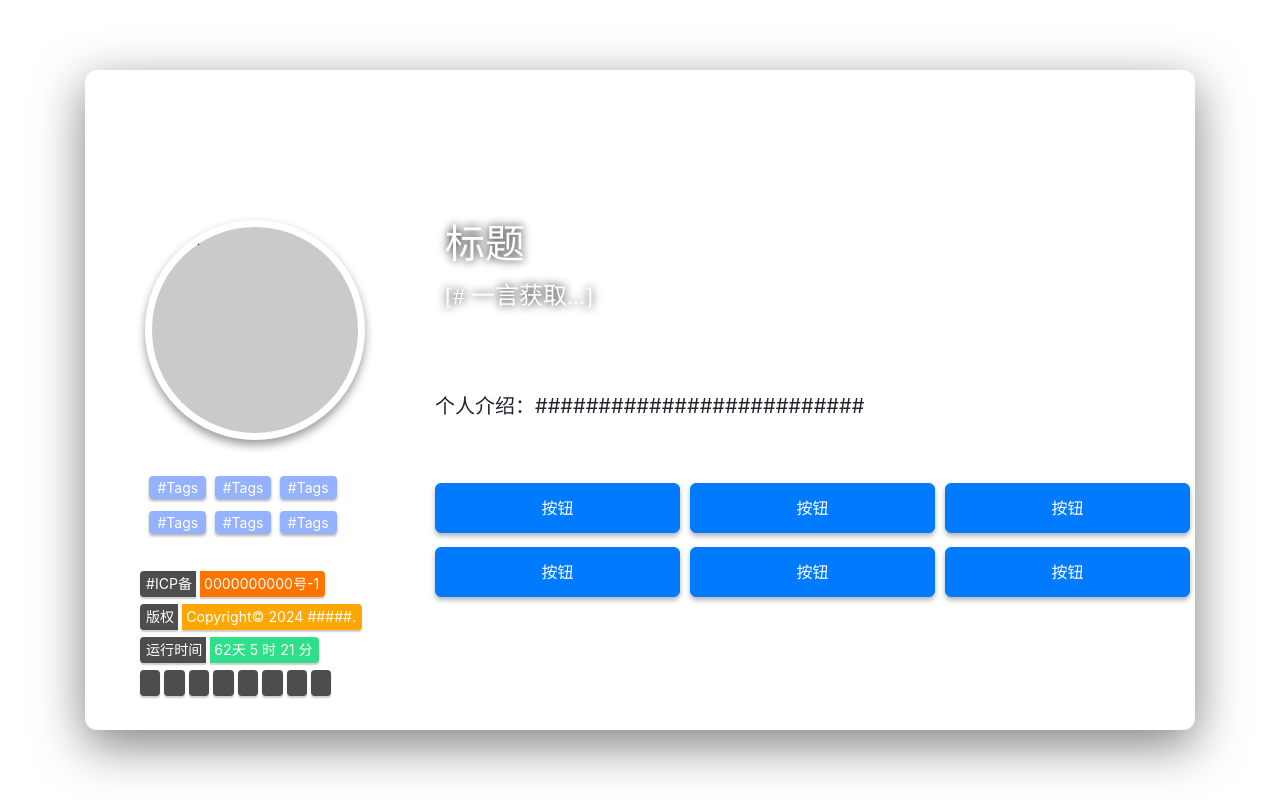
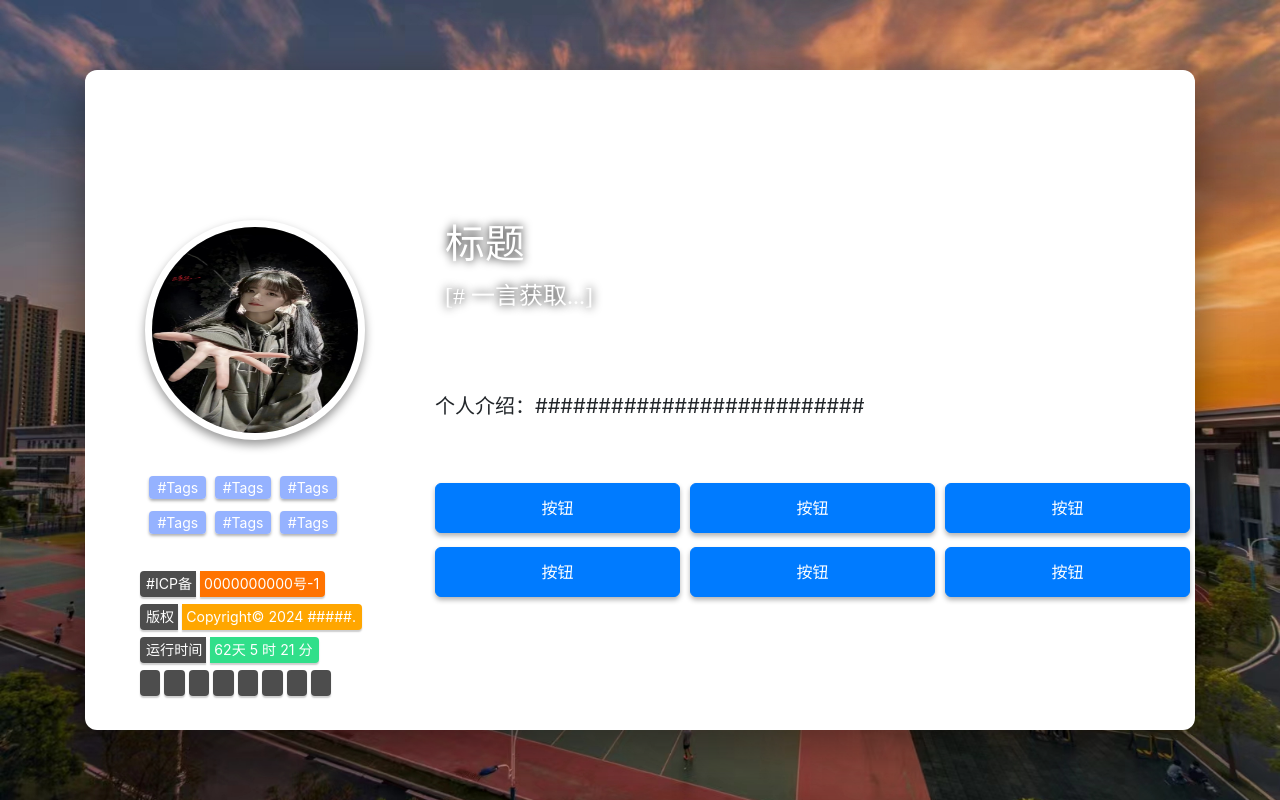
Before and after one commit to PUBGprofessor/PUBGprofessor.github.io, a plain HTML site: page index.html in a window 1280 px wide. Drawn offline with nearby package versions, Linux system fonts and the light colour scheme; no server answers; some icons are missing; a web font is replaced by a local one.

Commit message:
Update index.html

```diff
--- a/index.html
+++ b/index.html
@@ -22,7 +22,7 @@
         body {
              /*背景图片URL 可使用随机图片API 可选择渐变背景 */
              /* 默认为图片背景 */
-             background-image: url("图片链接或路径");
+             background-image: url("image/背景.jpg");
              /* 蓝绿色渐变背景 */
              /* background-image: linear-gradient(25deg, #84bfd1 40%, #7ce67c); */
              /* 紫粉色渐变背景 */
@@ -52,7 +52,7 @@
 
  <body>
        <div class="box">
-             <img src="" alt="头像" class="avatar">
+             <img src="image/头像.jpg" alt="头像" class="avatar">
              <div class="background">
              <div class="title">
              <!-- 标题及标识 -->
```
